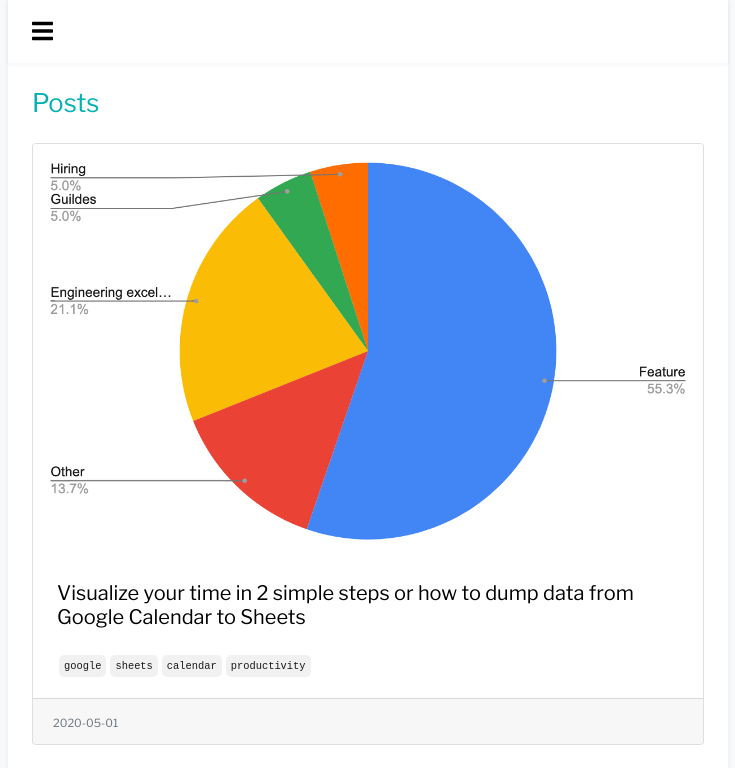
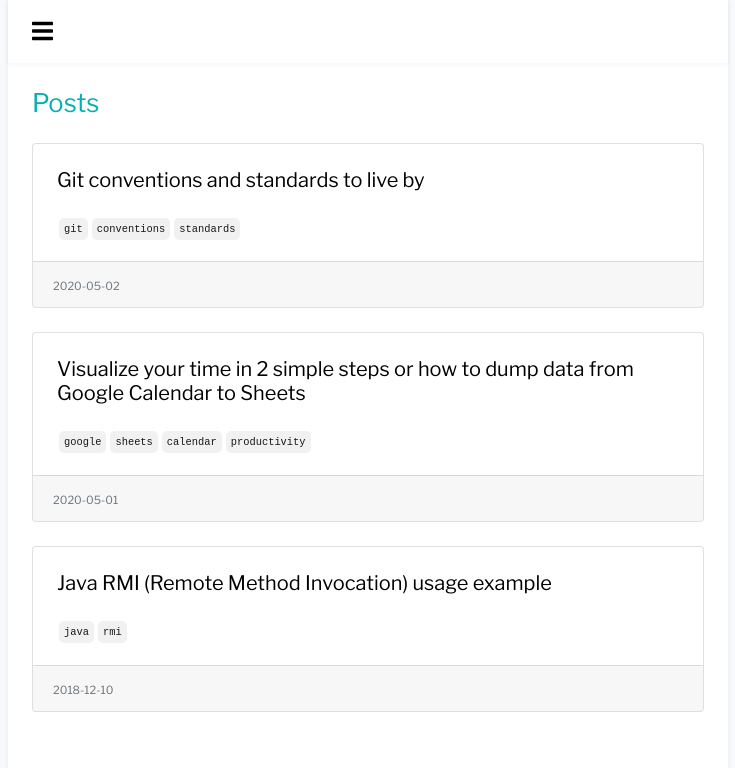
Before and after one commit to Guzzur/razzy.dev, a React (Create React App) app: page /posts in a window 1280 px wide. Shown: the top 768 px of the page, without its empty margins (272-1007 px from the left). Built offline with nearby package versions, Linux system fonts and the light colour scheme.

Commit message:
Update career & git post

```diff
--- a/src/components/AboutMe.jsx
+++ b/src/components/AboutMe.jsx
@@ -65,7 +65,7 @@ class AboutMe extends React.Component {
         <div className="mt-4">
           <h3>Skills</h3>
           <div>
-            3 years of experience in web development, using mostly React.JS, Node.JS and Python.
+            4 years of experience in web development, using mostly React.JS, Node.JS and Python.
           </div>
           <div>
             6 years of experience in object oriented design, programming and integration using C++
@@ -93,7 +93,15 @@ class AboutMe extends React.Component {
         <div className="mt-4">
           <h3>Career snapshot</h3>
           {/*  */}
-          <div className="font-weight-bold">Currently working as Senior Fullstack developer @ BigPanda</div>
+          <div className="mt-4 font-weight-bold">2021- Fullstack developer @ Strigo</div>
+          <div>Developing in Meteor, React and Node.js</div>
+          <div className="mt-2">
+            <Buzzwords
+              words={["react", "typescript", "node", "nomad", "meteor"]}
+            />
+          </div>
+          {/*  */}
+          <div className="mt-4 font-weight-bold">2020-2021 Fullstack developer @ BigPanda</div>
           <div>Developing in React and Node.js</div>
           <div className="mt-2">
             <Buzzwords
--- a/src/posts/index.js
+++ b/src/posts/index.js
@@ -1,25 +1,26 @@
 export default [
   {
-    file: './git-conventions-to-live-by.md',
-    date: '2020-05-02',
-    title: 'Git conventions and standards to live by',
-    tags: ['git', 'conventions', 'standards'],
-    publish: false
+    file: "./git-conventions-to-live-by.md",
+    date: "2020-05-02",
+    title: "Git conventions and standards to live by",
+    tags: ["git", "conventions", "standards"],
+    publish: true,
   },
   {
-    file: './visualize-your-time-using-google-calendar-and-sheets.md',
-    date: '2020-05-01',
-    title: 'Visualize your time in 2 simple steps or how to dump data from Google Calendar to Sheets',
-    thumbnail: './resources/visualize-pie.png',
-    tags: ['google', 'sheets', 'calendar', 'productivity'],
-    publish: true
+    file: "./visualize-your-time-using-google-calendar-and-sheets.md",
+    date: "2020-05-01",
+    title:
+      "Visualize your time in 2 simple steps or how to dump data from Google Calendar to Sheets",
+    // thumbnail: "./resources/visualize-pie.png",
+    tags: ["google", "sheets", "calendar", "productivity"],
+    publish: true,
   },
   {
-    file: './java-rmi-usage-example.md',
-    date: '2018-12-10',
-    title: 'Java RMI (Remote Method Invocation) usage example',
-    thumbnail: './resources/java-rmi-usage-example-structure_1.PNG',
-    tags: ['java', 'rmi'],
-    publish: true
-  }
-]
+    file: "./java-rmi-usage-example.md",
+    date: "2018-12-10",
+    title: "Java RMI (Remote Method Invocation) usage example",
+    // thumbnail: "./resources/java-rmi-usage-example-structure_1.PNG",
+    tags: ["java", "rmi"],
+    publish: true,
+  },
+];
```
Also changed, not shown: 1 other file (tests, documents, lock files or other folders).
